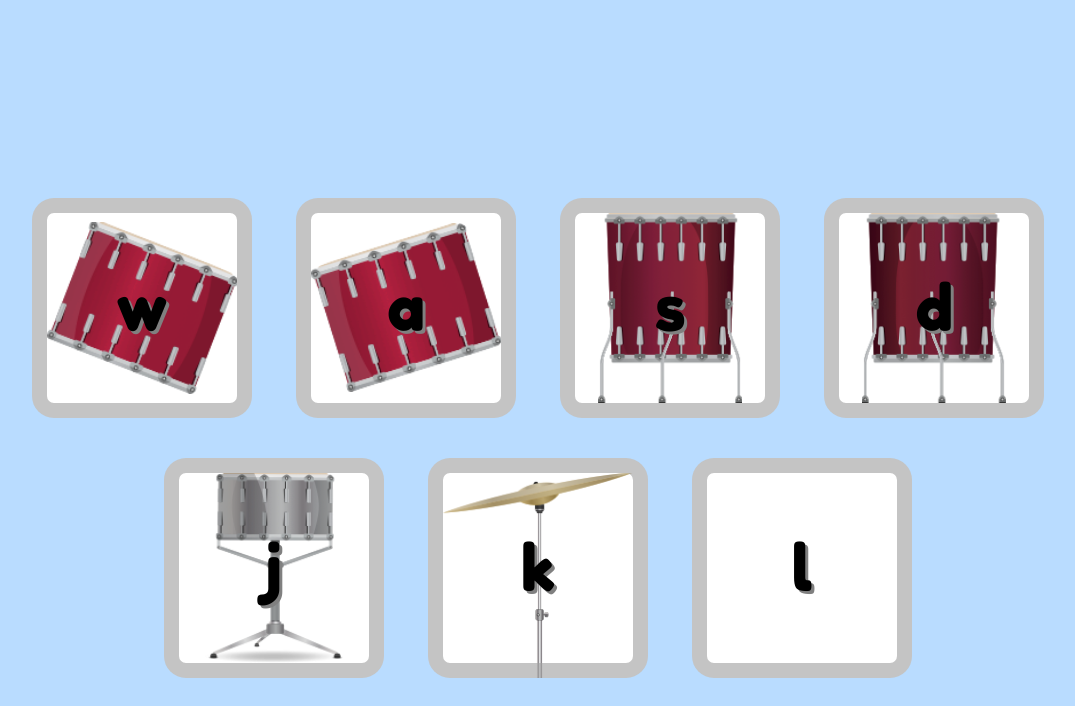
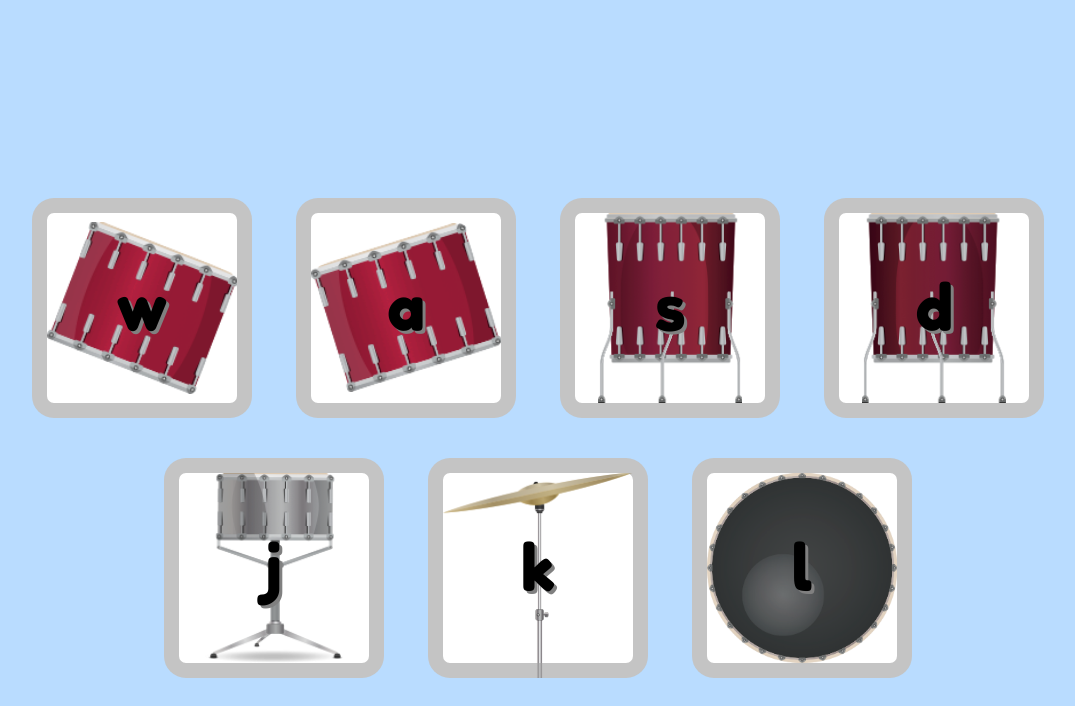
Before and after one commit to baranero/drum-kit-app, a plain HTML site: page index.html in a window 1280 px wide. Shown: the part 173-879 px from the top of the page, without its empty margins (102-1177 px from the left). Drawn offline with Linux system fonts and the light colour scheme; the site is published under a folder, as on GitHub Pages, so addresses that start at the root find nothing.

Commit message:
fix bg image

```diff
--- a/styles/style.css
+++ b/styles/style.css
@@ -52,7 +52,7 @@ h1 {
 }
 
 .l {
-    background-image: url("/images/kick.png");
+    background-image: url("../images/kick.png");
 }
 
 .animation {
```
